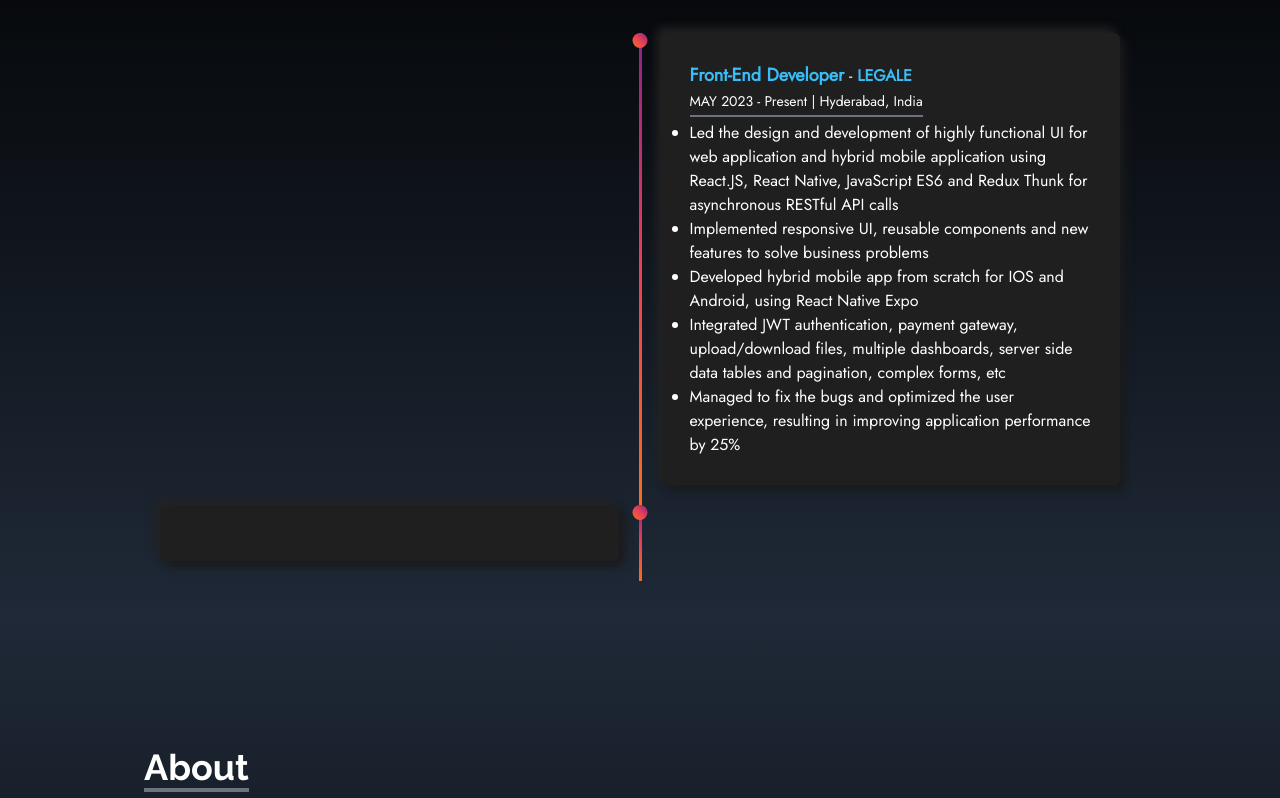
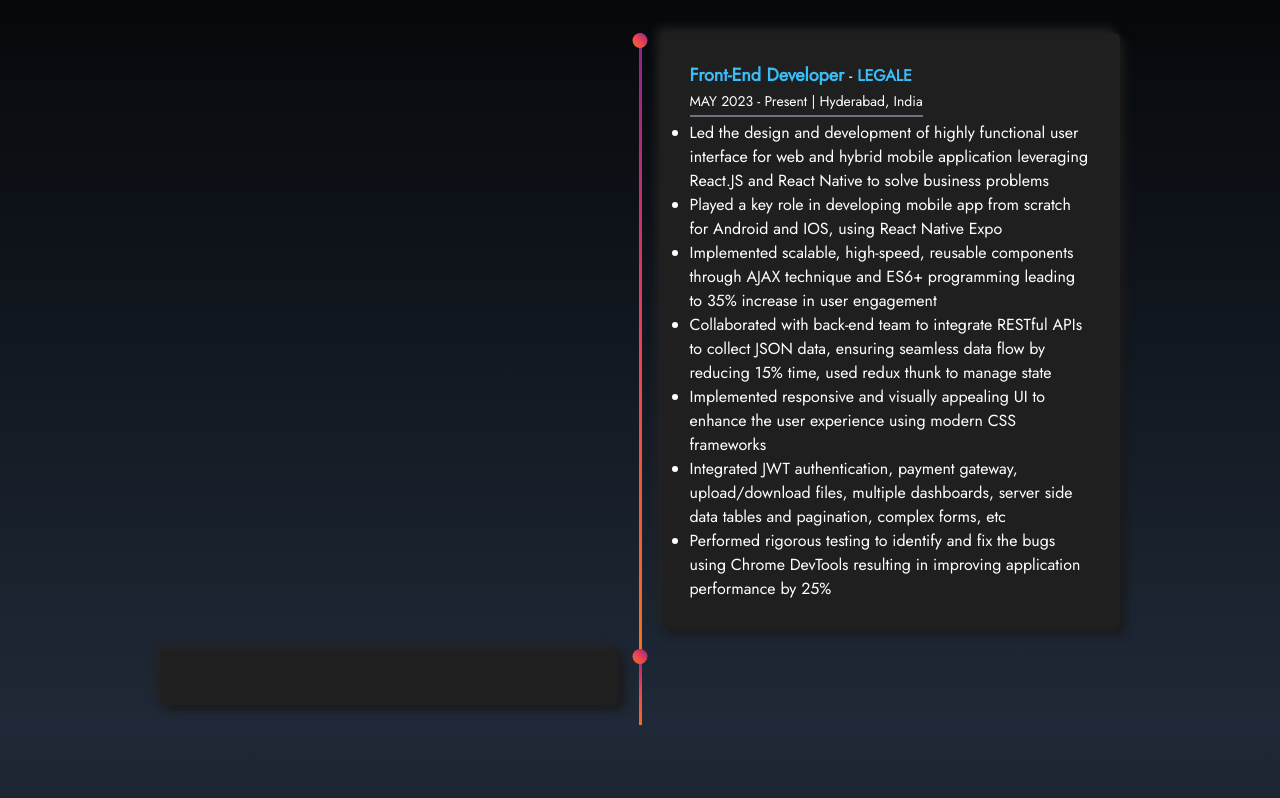
Before and after one commit to Rahmathirshad/Personal-Portfolio, a React (Vite) app: page / in a window 1280 px wide. Shown: the part 983-1781 px from the top of the page. Built offline with nearby package versions, Linux system fonts and the light colour scheme.

Commit message:
experience sec & resume updated

```diff
--- a/src/components/Experience.jsx
+++ b/src/components/Experience.jsx
@@ -1,123 +1,3 @@
-// import React from "react";
-// import html from "../assets/html.png";
-// import css from "../assets/css.png";
-// import javascript from "../assets/javascript.png";
-// import reactImage from "../assets/react.png";
-// import bootstrap from "../assets/bootstrap.png";
-// import github from "../assets/github.png";
-// import tailwind from "../assets/tailwind.png";
-// import git from "../assets/git.png";
-// import npm from "../assets/npm.png";
-// import vscode from "../assets/vscode.png";
-// import photoshop from "../assets/photoshop.png";
-// import netlify from "../assets/netlify.png";
-
-// const Experience = () => {
-//   const techs = [
-//     {
-//       id: 1,
-//       src: reactImage,
-//       title: "React",
-//       style: "shadow-sky-400",
-//     },
-//     {
-//       id: 2,
-//       src: javascript,
-//       title: "JavaScript",
-//       style: "shadow-yellow-500",
-//     },
-//     {
-//       id: 3,
-//       src: css,
-//       title: "CSS",
-//       style: "shadow-blue-500",
-//     },
-//     {
-//       id: 4,
-//       src: html,
-//       title: "HTML",
-//       style: "shadow-orange-400",
-//     },
-//     {
-//       id: 5,
-//       src: tailwind,
-//       title: "Tailwind CSS",
-//       style: "shadow-sky-400",
-//     },
-//     {
-//       id: 6,
-//       src: bootstrap,
-//       title: "Bootstrap",
-//       style: "shadow-indigo-500/50",
-//     },
-//     {
-//       id: 7,
-//       src: git,
-//       title: "Git",
-//       style: "shadow-orange-600",
-//     },
-//     {
-//       id: 8,
-//       src: github,
-//       title: "GitHub",
-//       style: "shadow-gray-400",
-//     },
-//     {
-//       id: 9,
-//       src: npm,
-//       title: "Npm",
-//       style: "shadow-red-500",
-//     },
-//     {
-//       id: 10,
-//       src: vscode,
-//       title: "VS Code",
-//       style: "shadow-blue-400",
-//     },
-//     {
-//       id: 11,
-//       src: netlify,
-//       title: "Netlify",
-//       style: "shadow-blue-300",
-//     },
-//     {
-//       id: 12,
-//       src: photoshop,
-//       title: "Photoshop",
-//       style: "shadow-blue-500",
-//     },
-//   ];
-
-//   return (
-//     <div
-//       name="experience"
-//       className="bg-gradient-to-b from-gray-800 to-black w-full lg:h-screen"
-//     >
-//       <div className="max-w-screen-lg mx-auto p-4 flex flex-col justify-center w-full h-full text-white">
-//         <div>
-//           <p className="text-4xl font-bold border-b-4 border-gray-500 p-2 inline">
-//             Experience
-//           </p>
-//           <p className="py-6">Currently working with the most used Front-end techs and tool<br></br>available for Web Development</p>
-//         </div>
-
-//         <div className="w-full grid grid-cols-2 sm:grid-cols-3 gap-8 text-center py-8 px-12 sm:px-0">
-//           {techs.map(({ id, src, title, style }) => (
-//             <div
-//               key={id}
-//               className={`shadow-md hover:scale-105 duration-500 py-2 rounded-lg ${style} `}
-//             >
-//               <img src={src} alt="" className="w-20 mx-auto" />
-//               <p className="mt-4">{title}</p>
-//             </div>
-//           ))}
-//         </div>
-//       </div>
-//     </div>
-//   );
-// };
-
-// export default Experience;
 import React from 'react';
 import "./experience.css"
 
@@ -125,7 +5,7 @@
   return (
     <>
       <style>@import url('https://fonts.googleapis.com/css2?family=Jost:wght@200;300;400&display=swap');</style>
-      <section name="experience" className="bg-gradient-to-b from-black to-gray-800 w-full text-white md:h-screen pt-24">
+      <section name="experience" className="bg-gradient-to-b from-black to-gray-800 w-full text-white pt-24">
         <section class="design-section">
           <div className="pb-2 lg:pl-52 pl-8">
             <p className="text-4xl font-bold inline border-b-4 border-gray-500">
@@ -142,18 +22,27 @@
               <h1><span className="font-bold text-sky-400 text-lg">Front-End Developer</span> - <span className="font-bold text-sky-400">LEGALE</span></h1>
               <p className="inline border-b-2 border-gray-500 text-sm pb-1">MAY 2023 - Present | Hyderabad, India</p>
               <ul className="list-disc mt-2">
-                <li>Led the design and development of highly functional UI for
-                  web application and hybrid mobile application using
-                  React.JS, React Native, JavaScript ES6 and Redux Thunk for
-                  asynchronous RESTful API calls
+                <li>Led the design and development of highly functional user
+                  interface for web and hybrid mobile application leveraging
+                  React.JS and React Native to solve business problems
                 </li>
                 <li>
-                  Implemented responsive UI, reusable components and new
-                  features to solve business problems
+                  Played a key role in developing mobile app from scratch for
+                  Android and IOS, using React Native Expo
                 </li>
                 <li>
-                  Developed hybrid mobile app from scratch for IOS and
-                  Android, using React Native Expo
+                  Implemented scalable, high-speed, reusable components
+                  through AJAX technique and ES6+ programming leading to
+                  35% increase in user engagement
+                </li>
+                <li>
+                  Collaborated with back-end team to integrate RESTful APIs
+                  to collect JSON data, ensuring seamless data flow by
+                  reducing 15% time, used redux thunk to manage state
+                </li>
+                <li>
+                  Implemented responsive and visually appealing UI to
+                  enhance the user experience using modern CSS frameworks
                 </li>
                 <li>
                   Integrated JWT authentication, payment gateway,
@@ -161,8 +50,9 @@
                   tables and pagination, complex forms, etc
                 </li>
                 <li>
-                  Managed to fix the bugs and optimized the user experience,
-                  resulting in improving application performance by 25%
+                  Performed rigorous testing to identify and fix the bugs
+                  using Chrome DevTools resulting in improving application
+                  performance by 25%
                 </li>
               </ul>
             </div>
--- a/src/components/Home.jsx
+++ b/src/components/Home.jsx
@@ -22,7 +22,7 @@
             IRSHAD
           </h2>
           <p className="text-gray-400 font-semibold text-lg py-4 max-w-md md:text-2xl">FRONT-END DEVELOPER 👨‍💻</p>
-          <p className="text-gray-400 text-sm max-w-md md:text-2xl">I Build Web & Hybrid Mobile Apps using <span className="font-semibold">React.js & React Native</span></p>
+          <p className="text-gray-400 text-sm max-w-md md:text-2xl">I build complex Web & Hybrid Mobile Apps leveraging <span className="font-semibold">React.js & React Native</span></p>
           <div className="flex lg:py-4">
             <Link
               to="experience"
```
Also changed, not shown: 1 other file (tests, documents, lock files or other folders).
